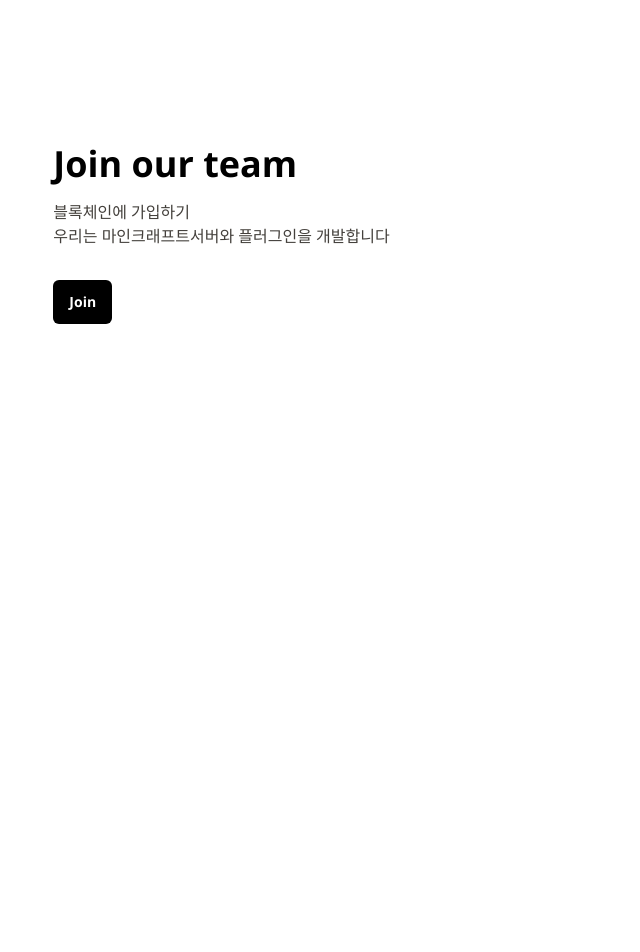
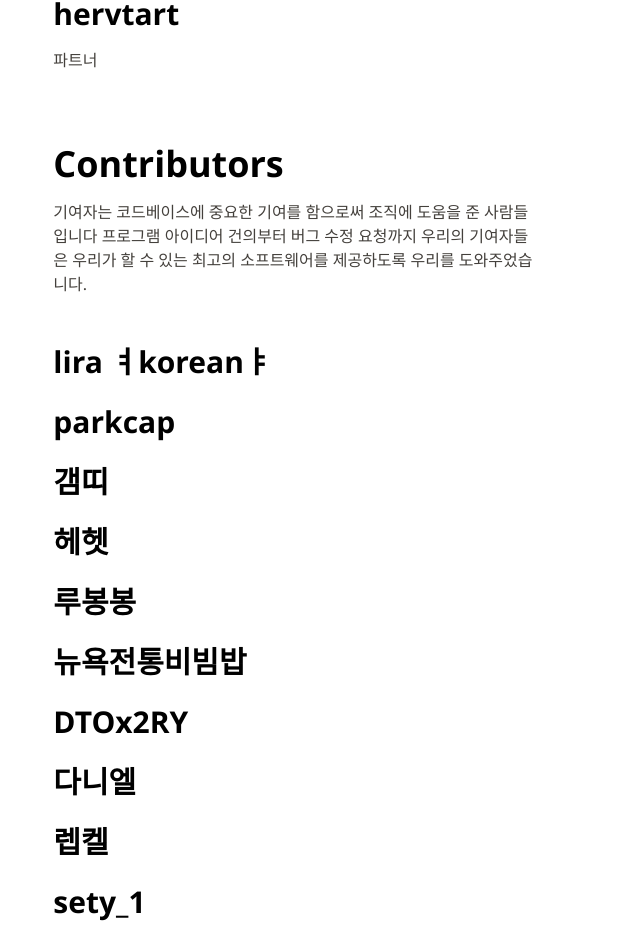
Before and after one commit to qwer71714/blockchain, a Next.js app: page /Pages/Docs/Team in a window 1280 px wide. Shown: the part 1188-2140 px from the top of the page, without its empty margins (0-640 px from the left). Before the commit the page ends 1632 px from the top, so only its background shows below. Built offline with nearby package versions, Linux system fonts and the light colour scheme.

Commit message:
팀 추가

```diff
--- a/app/Pages/Docs/Team/Modules/Introduction/Meet.tsx
+++ b/app/Pages/Docs/Team/Modules/Introduction/Meet.tsx
@@ -1,6 +1,6 @@
 import React from "react";
 import Image from "next/image";
-import BCcom from "@/public/images/BC-Connections.png";
+import Logo from "@/public/images/BlockChain-logo-no.svg";
 import Button from "@/app/components/Button";
 
 export default function Meet() {
@@ -17,6 +17,9 @@ export default function Meet() {
           <Button>github</Button>
         </div>
       </div>
+      <div className="ml-auto">
+        <Image src={Logo} alt="Logo" width={300} className="rounded-2xl" />
+      </div>
     </div>
   );
 }
--- a/app/Pages/Docs/Team/Modules/Introduction/Member.tsx
+++ b/app/Pages/Docs/Team/Modules/Introduction/Member.tsx
@@ -1,7 +1,7 @@
 import React from "react";
 import Image from "next/image";
-import BCcom from "@/public/images/BC-Connections.png";
 import Button from "@/app/components/Button";
+import Supernova from "@/public/images/supernova.png";
 
 export default function Member() {
   return (
@@ -15,7 +15,7 @@ export default function Member() {
         </p>
         <br />
         <br />
-        <div>
+        <div className="w-5/15">
             <h1 className="text-3xl font-bold">flowers_vampire</h1>
             <p className="mt-4 text-base text-stone-700 dark:text-stone-300">관리자</p>
             <br />
@@ -27,6 +27,36 @@ export default function Member() {
             <br />
             <h1 className="text-3xl font-bold">hervtart</h1>
             <p className="mt-4 text-base text-stone-700 dark:text-stone-300">파트너</p>
+            <br />
+            <br />
+            <br />
+            <h1 className="text-4xl font-bold">Contributors</h1>
+            <p className="mt-4 text-base text-stone-700 dark:text-stone-300">
+            기여자는 코드베이스에 중요한 기여를 함으로써 조직에 도움을 준 사람들입니다 프로그램 아이디어 건의부터 버그 수정 요청까지 우리의 기여자들은 우리가 할 수 있는 최고의 소프트웨어를 제공하도록 우리를 도와주었습니다.
+            </p>
+            <br />
+            <br />
+            <div className="w-5/18">
+                <h1 className="text-3xl font-bold">lira ㅕkoreanㅑ</h1>
+                <br />
+                <h1 className="text-3xl font-bold">parkcap</h1>
+                <br />
+                <h1 className="text-3xl font-bold">갬띠</h1>
+                <br />
+                <h1 className="text-3xl font-bold">헤헷</h1>
+                <br />
+                <h1 className="text-3xl font-bold">루봉봉</h1>
+                <br />
+                <h1 className="text-3xl font-bold">뉴욕전통비빔밥</h1>
+                <br />
+                <h1 className="text-3xl font-bold">DTOx2RY</h1>
+                <br />
+                <h1 className="text-3xl font-bold">다니엘</h1>
+                <br />
+                <h1 className="text-3xl font-bold">렙켈</h1>
+                <br />
+                <h1 className="text-3xl font-bold">sety_1</h1>
+            </div>
         </div>
       </div>
     </div>
```
Also changed, not shown: public/images/supernova.png (added).
